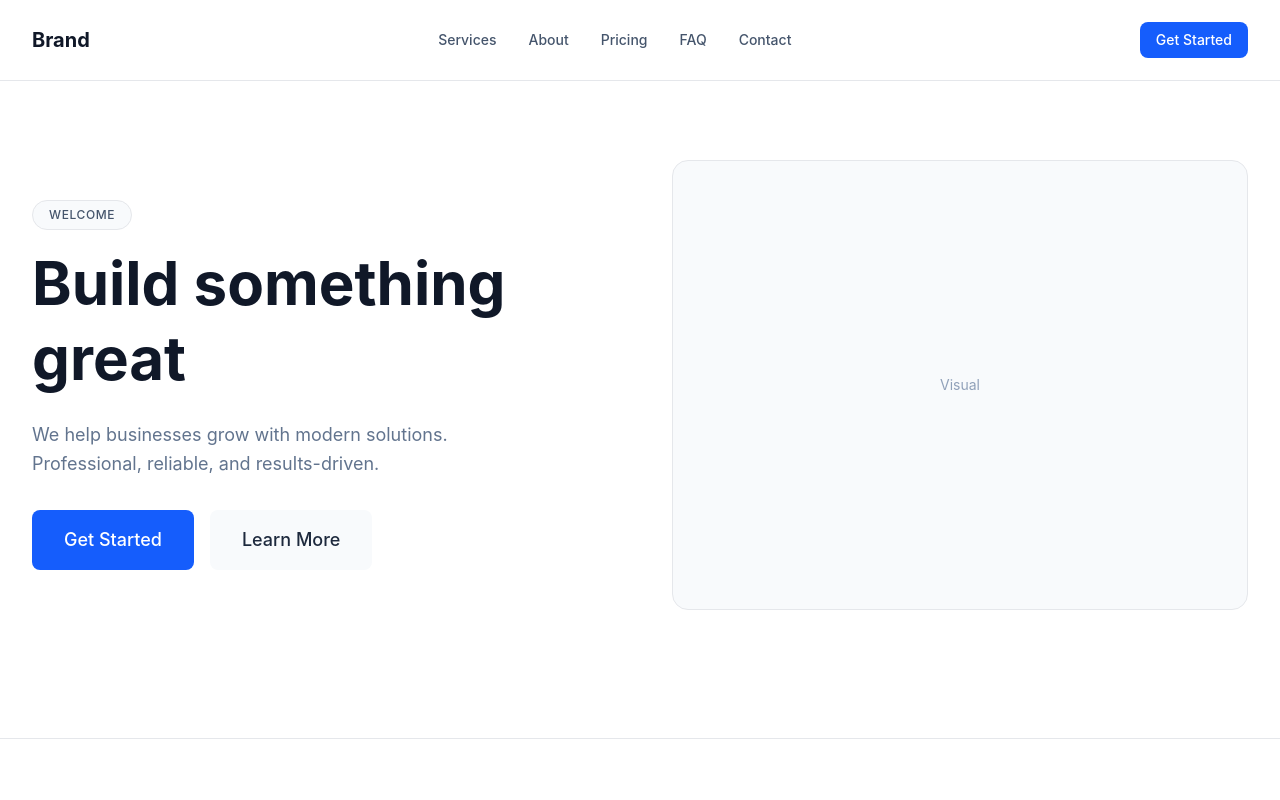
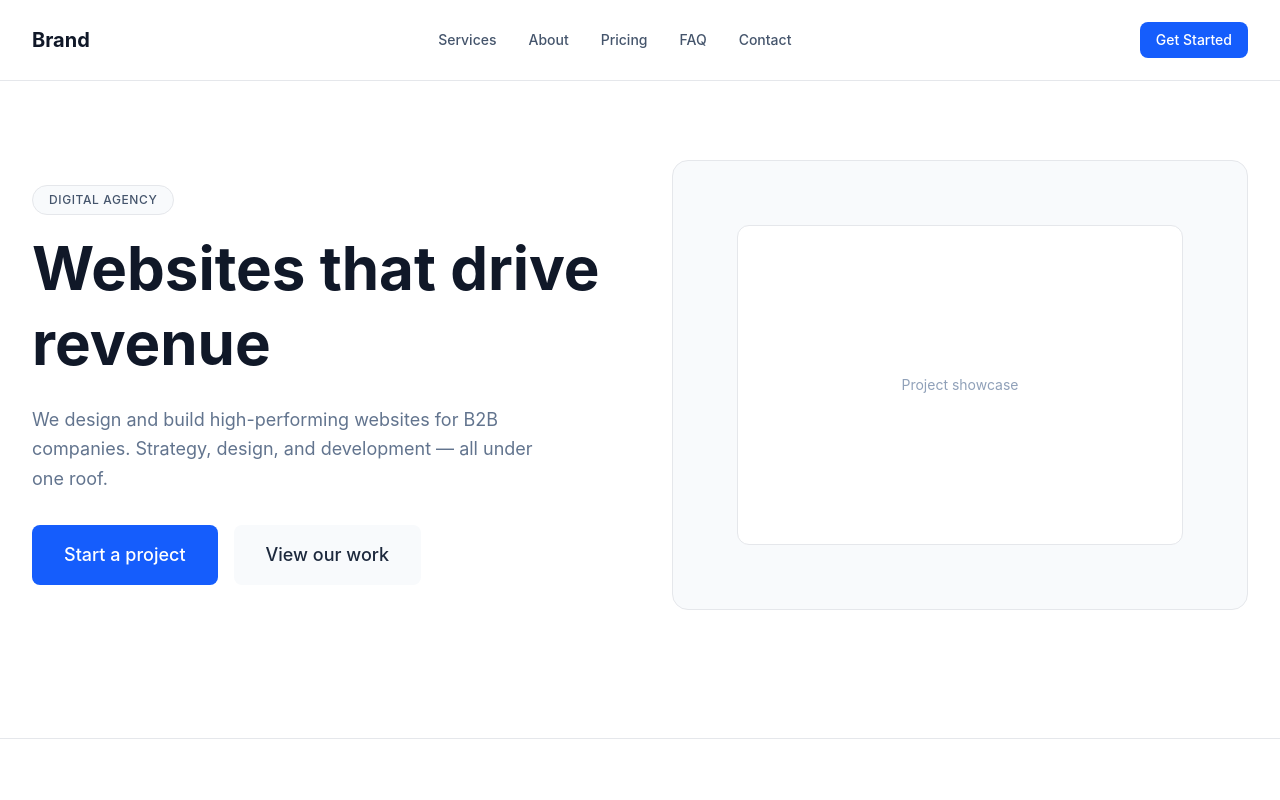
Before and after one commit to manu-com/business-template, a React (Vite) app: page / in a window 1280 px wide. Shown: the top 800 px of the page. Built offline with nearby package versions, Linux system fonts and the light colour scheme.

Commit message:
feat: add agency hero content

```diff
--- a/src/App.jsx
+++ b/src/App.jsx
@@ -8,11 +8,16 @@ function App() {
       <Navbar brand="Brand" />
 
       <Hero
-        badge="Welcome"
-        title="Build something great"
-        description="We help businesses grow with modern solutions. Professional, reliable, and results-driven."
-        primaryCta={{ label: "Get Started", href: "#contact" }}
-        secondaryCta={{ label: "Learn More", href: "#about" }}
+        badge="Digital Agency"
+        title="Websites that drive revenue"
+        description="We design and build high-performing websites for B2B companies. Strategy, design, and development — all under one roof."
+        primaryCta={{ label: "Start a project", href: "#contact" }}
+        secondaryCta={{ label: "View our work", href: "#about" }}
+        visual={
+          <div className="flex h-64 w-full items-center justify-center rounded-xl border border-gray-200 bg-white sm:h-80">
+            <span className="text-sm text-slate-400">Project showcase</span>
+          </div>
+        }
       />
 
       <Footer />
```
